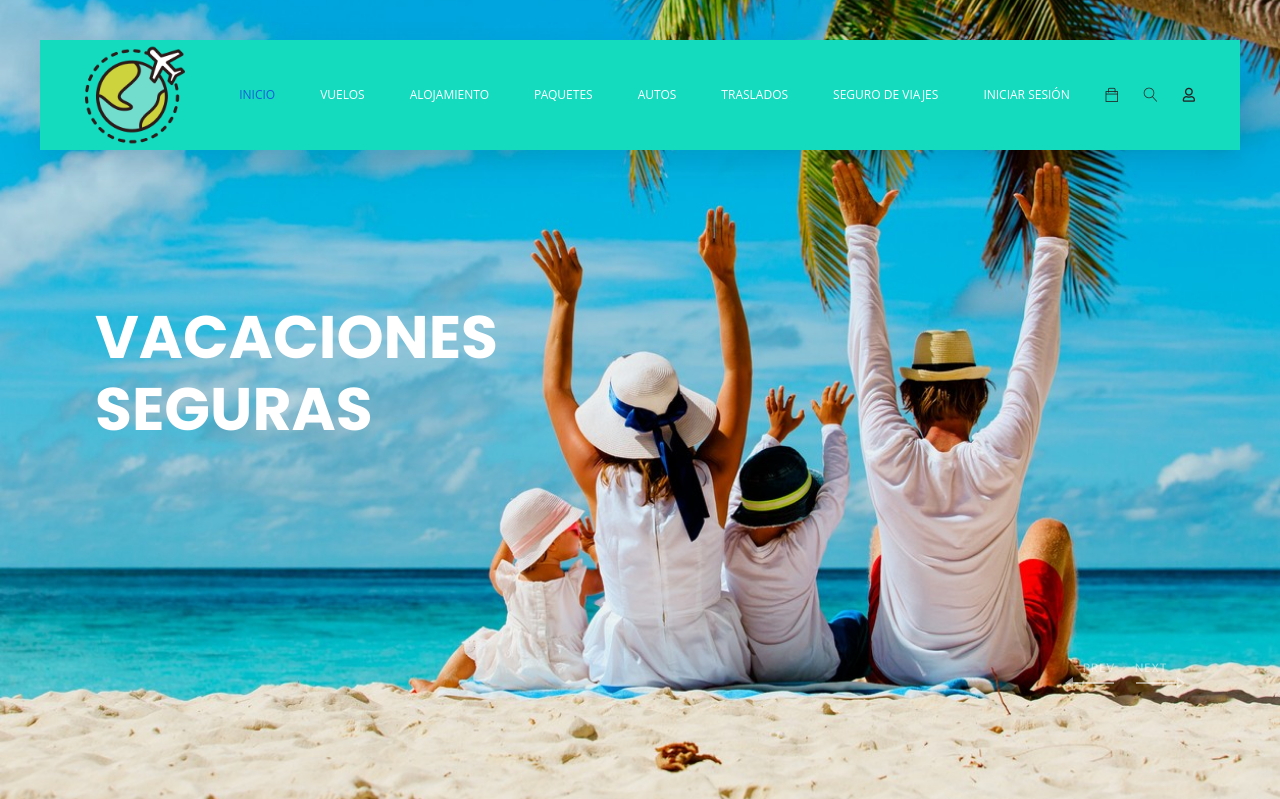
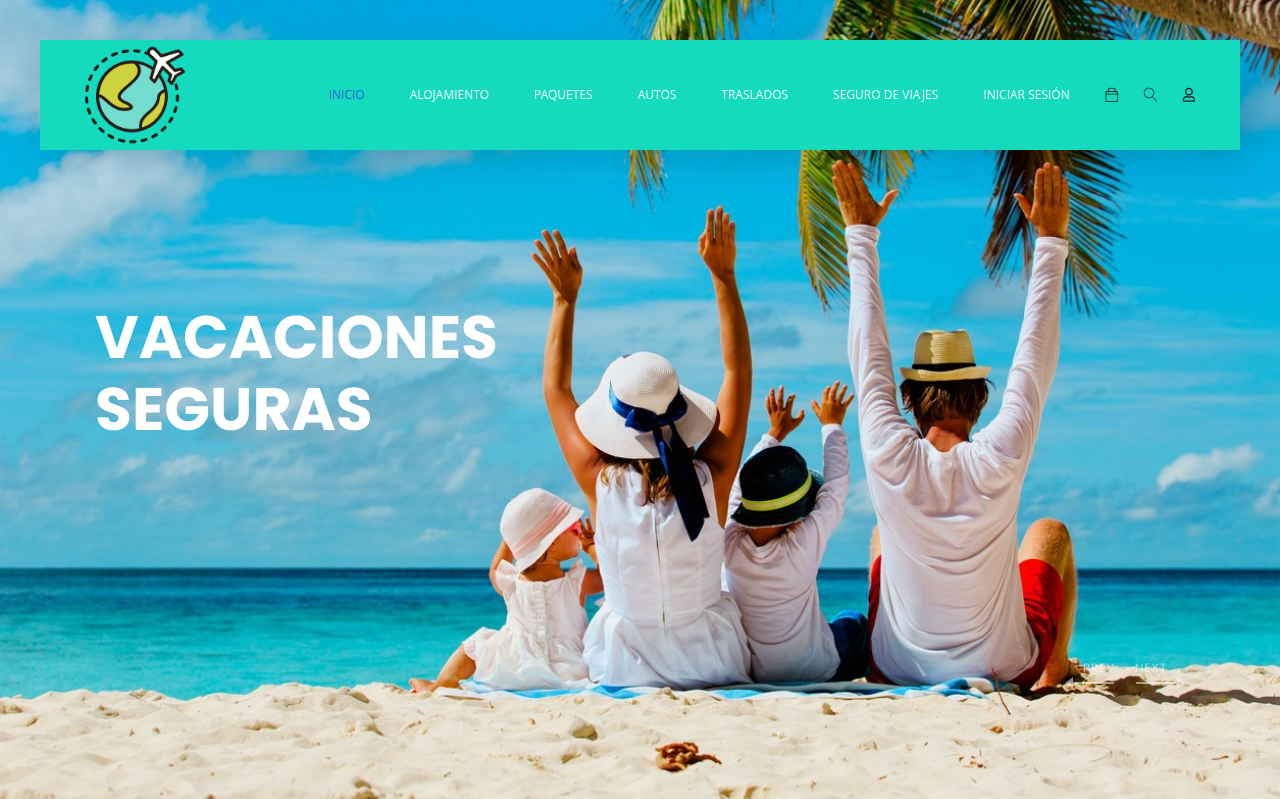
Before and after one commit to JuanGuillenMartinez/proyecto-ingenieria, a PHP site: page / in a window 1280 px wide. Shown: the top 799 px of the page. Run offline with PHP 8.4, Linux system fonts and the light colour scheme; the visitor is signed in with stand-in values (Sample User, id 1); some libraries are stand-ins or nearby versions.

Commit message:
Cambios en el Index

```diff
--- a/index.php
+++ b/index.php
@@ -57,7 +57,6 @@
                     <div class="collapse navbar-collapse offset" id="navbarSupportedContent">
                         <ul class="nav navbar-nav menu_nav ml-auto">
                             <li class="nav-item active"><a class="nav-link" href="index.html">Inicio</a></li>
-                            <li class="nav-item"><a class="nav-link" href="l">Vuelos</a></li>
                             <li class="nav-item"><a class="nav-link" href="">Alojamiento</a></li>
                             <li class="nav-item"><a class="nav-link" href="#paquetes">Paquetes</a></li>
                             <li class="nav-item"><a class="nav-link" href="">Autos</a></li>
```
